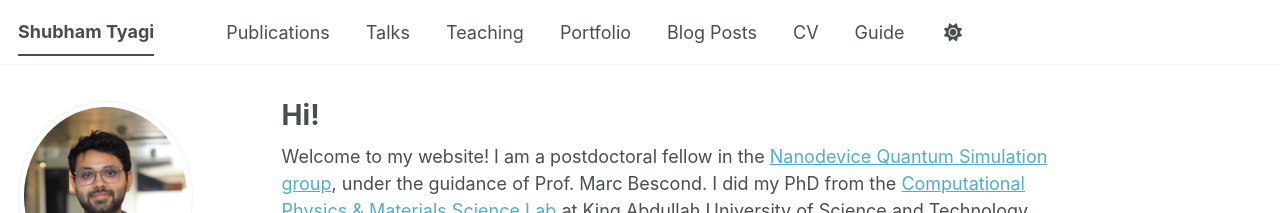
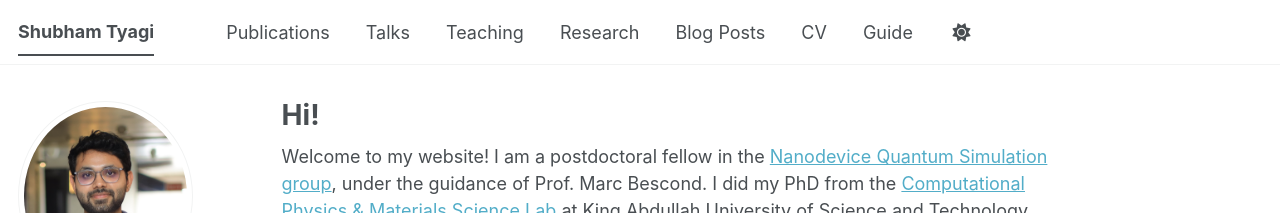
Before and after one commit to shubhamtyagi145/shubhamtyagi145.github.io, a Jekyll site: the page built from _pages/about.md, in a window 1280 px wide. Shown: the top 213 px of the page. Built offline with Jekyll 4.4.1, drawn with Linux system fonts in a browser that asks for light colours; some web fonts are replaced; a script bundle is joined from its source files by our own code; library files that are not in the unit come from our copies.

Commit message:
Replace 'Portfolio' with 'Research' in navigation

```diff
--- a/_data/navigation.yml
+++ b/_data/navigation.yml
@@ -17,7 +17,7 @@ main:
   - title: "Teaching"
     url: /teaching/
 
-  - title: "Portfolio"
+  - title: "Research"
     url: /portfolio/
 
   - title: "Blog Posts"
```
